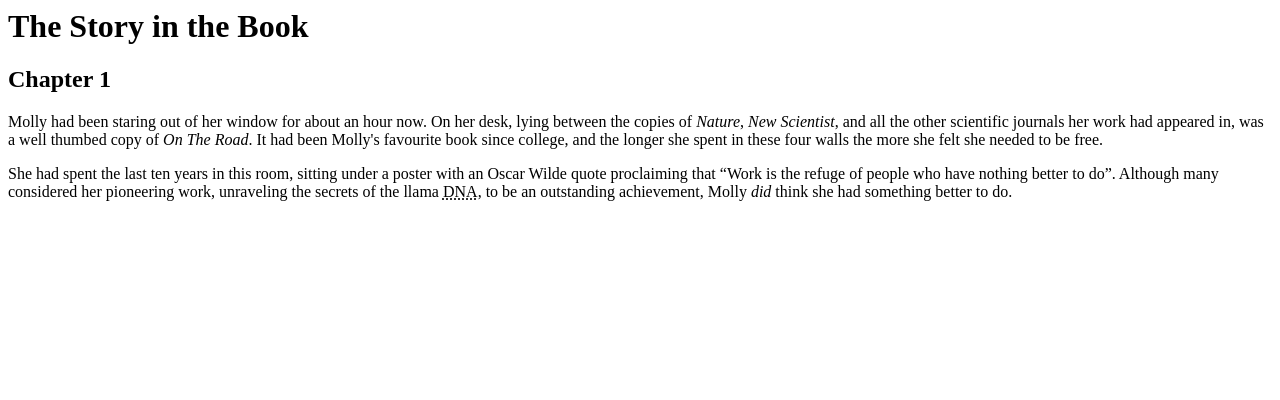
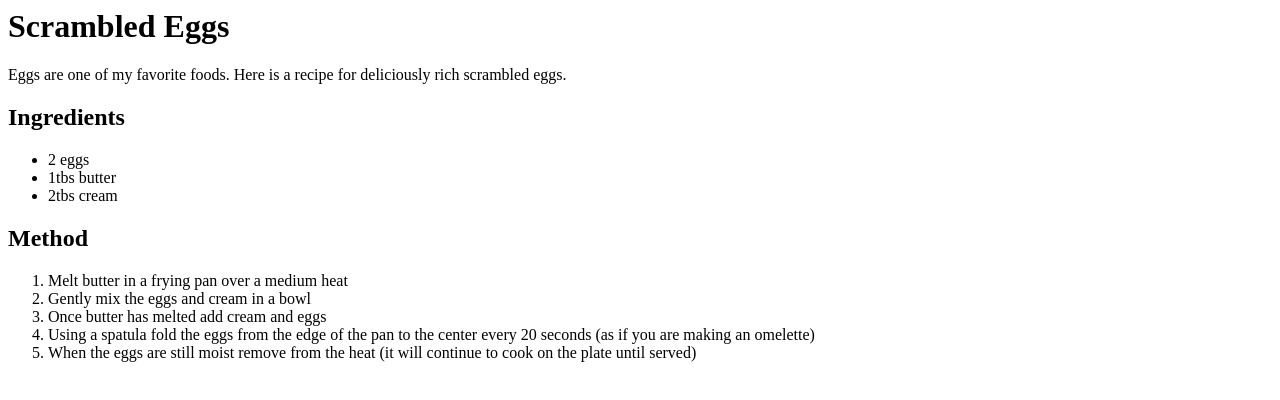
Before and after one commit to ghxnew/123, a plain HTML site: page lists.html in a window 1280 px wide. Drawn offline with Linux system fonts and the light colour scheme.

Commit message:
Update lists.html

```diff
--- a/lists.html
+++ b/lists.html
@@ -1,11 +1,23 @@
 <html>
 	<head>
-		<title>Text</title>
+		<title>Lists</title>
 	</head>
 	<body>
-		<h1>The Story in the Book</h1>
-		<h2>Chapter 1</h2>
-		<p>Molly had been staring out of her window for about an hour now. On her desk, lying between the copies of <i>Nature</i>, <i>New Scientist</i>, and all the other scientific journals her work had appeared in, was a well thumbed copy of <cite>On The Road</cite>. It had been Molly's favourite book since college, and the longer she spent in these four walls the more she felt she needed to be free.</p>
-		<p>She had spent the last ten years in this room, sitting under a poster with an Oscar Wilde quote proclaiming that <q>Work is the refuge of people who have nothing better to do</q>. Although many considered her pioneering work, unraveling the secrets of the llama <abbr title="Deoxyribonucleic acid">DNA</abbr>, to be an outstanding achievement, Molly <em>did</em> think she had something better to do.</p>
+		<h1>Scrambled Eggs</h1>
+		<p>Eggs are one of my favorite foods. Here is a recipe for deliciously rich scrambled eggs.</p>
+		<h2>Ingredients</h2>
+		<ul>
+			<li>2 eggs</li>
+			<li>1tbs butter</li>
+			<li>2tbs cream</li>
+		</ul>
+		<h2>Method</h2>
+		<ol>
+			<li>Melt butter in a frying pan over a medium heat</li>
+			<li>Gently mix the eggs and cream in a bowl</li>
+			<li>Once butter has melted add cream and eggs</li>
+			<li>Using a spatula fold the eggs from the edge of the pan to the center every 20 seconds (as if you are making an omelette)</li>
+			<li>When the eggs are still moist remove from the heat (it will continue to cook on the plate until served)</li>
+		</ol>
 	</body>
 </html>
```
